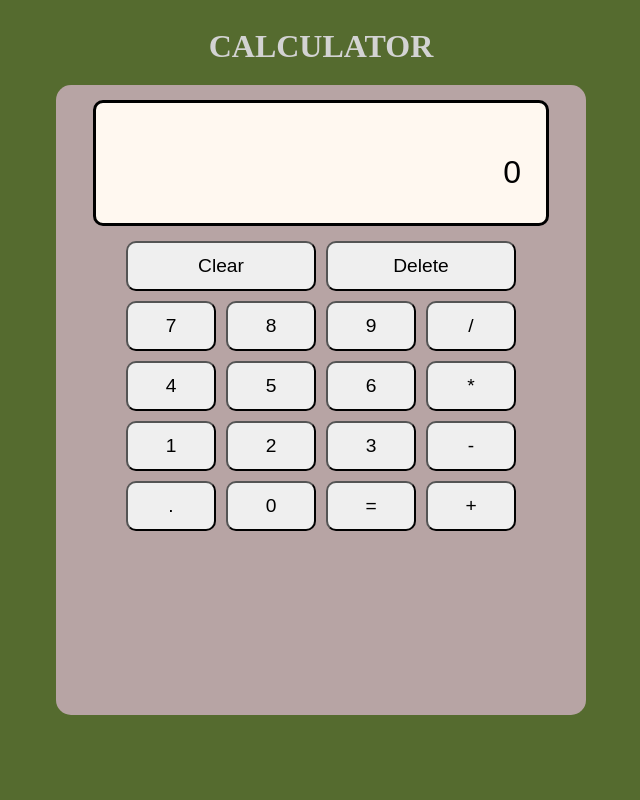
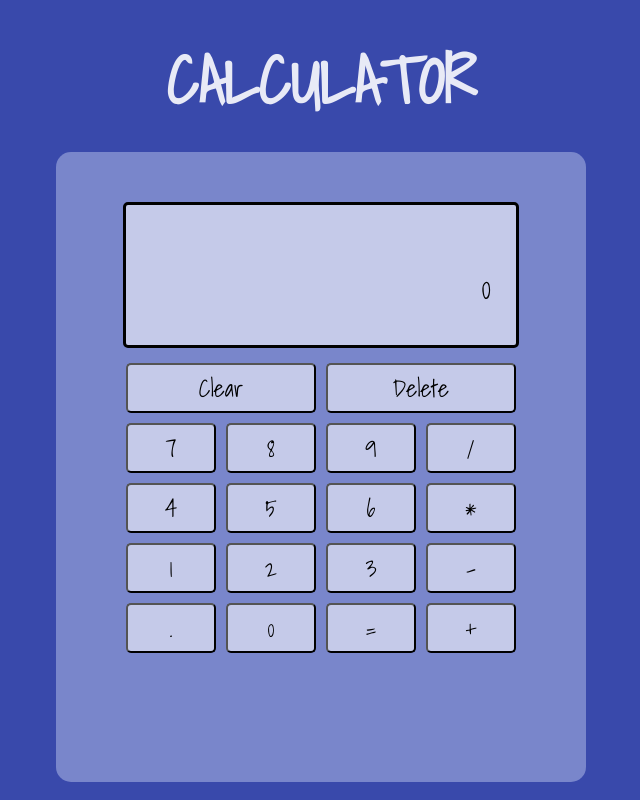
Before and after one commit to irinaravenova/calculator, a plain HTML site: page index.html in a window 1280 px wide. Shown: the whole page, without its empty margins (319-959 px from the left). Drawn offline with Linux system fonts and the light colour scheme.

Commit message:
updated color and updated font

```diff
--- a/style.css
+++ b/style.css
@@ -1,5 +1,7 @@
+@import url('https://fonts.googleapis.com/css2?family=Shadows+Into+Light&display=swap');
+
 body  {
-    background-color: darkolivegreen;
+    background-color: #3949AB;
 }
 
 h1 {
@@ -7,13 +9,15 @@ h1 {
     margin: auto;
     justify-content: center;
     padding: 20px;
-    color: lightgray;
+    color: #E8EAF6;
+    font-family: 'Shadows Into Light', cursive;
+    font-size: 65px;
 }
 .main-box {
     display: flex;
     flex-direction: column;
     align-items: center;
-    background-color: rgb(183, 164, 164);
+    background-color: #7986CB;
     width: 500px;
     height: 600px;
     margin: auto;
@@ -25,13 +29,14 @@ h1 {
     display: flex;
     justify-content: flex-end;
     align-items: end;
-    font-family: Arial, Helvetica, sans-serif;
-    width: 450px;
-    height: 120px;
+    width: 390px;
+    height: 140px;
+    margin-top: 35px;
     margin-bottom: 15px;
     border-style: solid;
-    border-radius: 10px;
-    background-color: hsl(34, 100%, 97%)
+    border-radius: 5px;
+    background-color: #C5CAE9;
+    font-family: 'Shadows Into Light', cursive;
 }
 
 .button-container {
@@ -44,10 +49,21 @@ h1 {
 }
 
 .buttons {
-    border-radius: 10px;
+    font-family: 'Shadows Into Light', cursive;
+    background-color: #C5CAE9;
+    border-radius: 5px;
+    border-color: black;
     width: 90px;
     height: 50px;
-    font-size: larger;
+    font-size: x-large;
+}
+
+.buttons:hover {background-color: #C5CAE9}
+
+.buttons:active {
+  background-color: #C5CAE9;
+  box-shadow: 0 1px #5C6BC0;
+  transform: translateY(2px) translateX(2px);
 }
 
 #clear, #delete {
```
